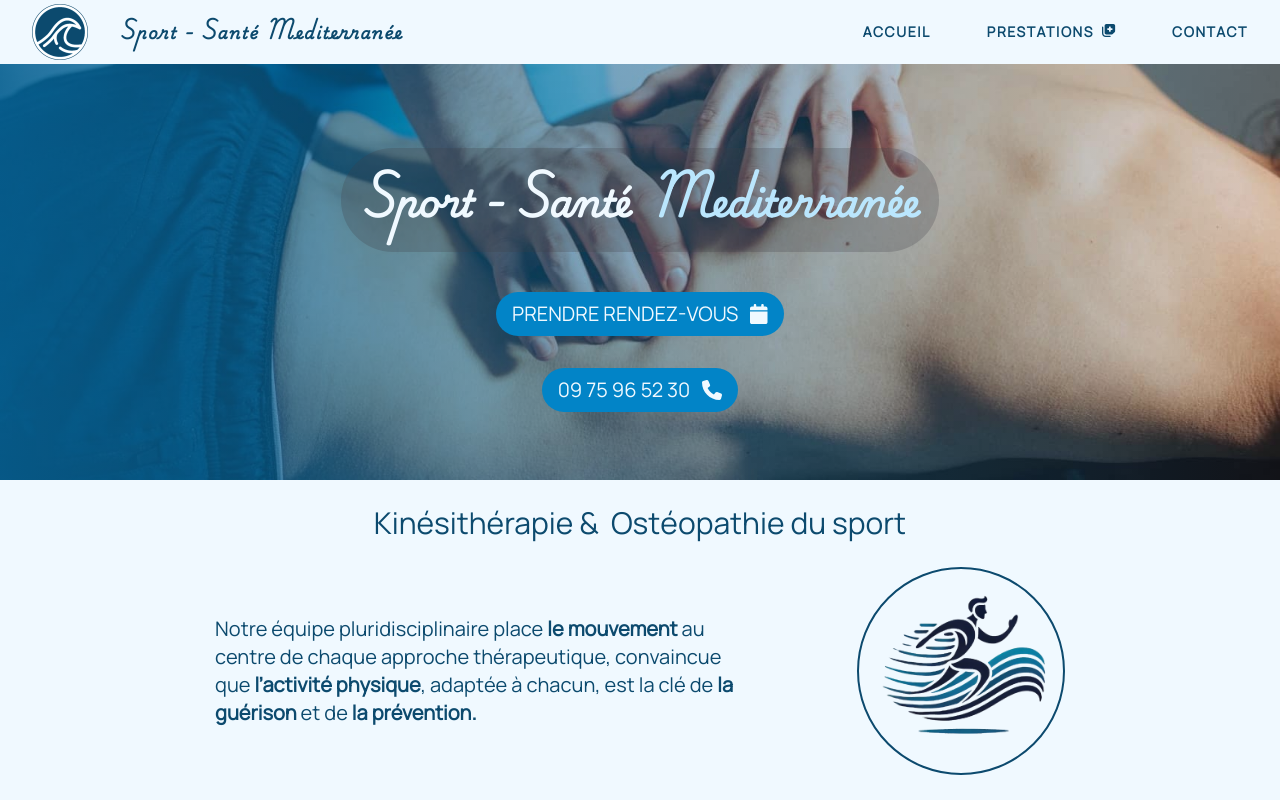
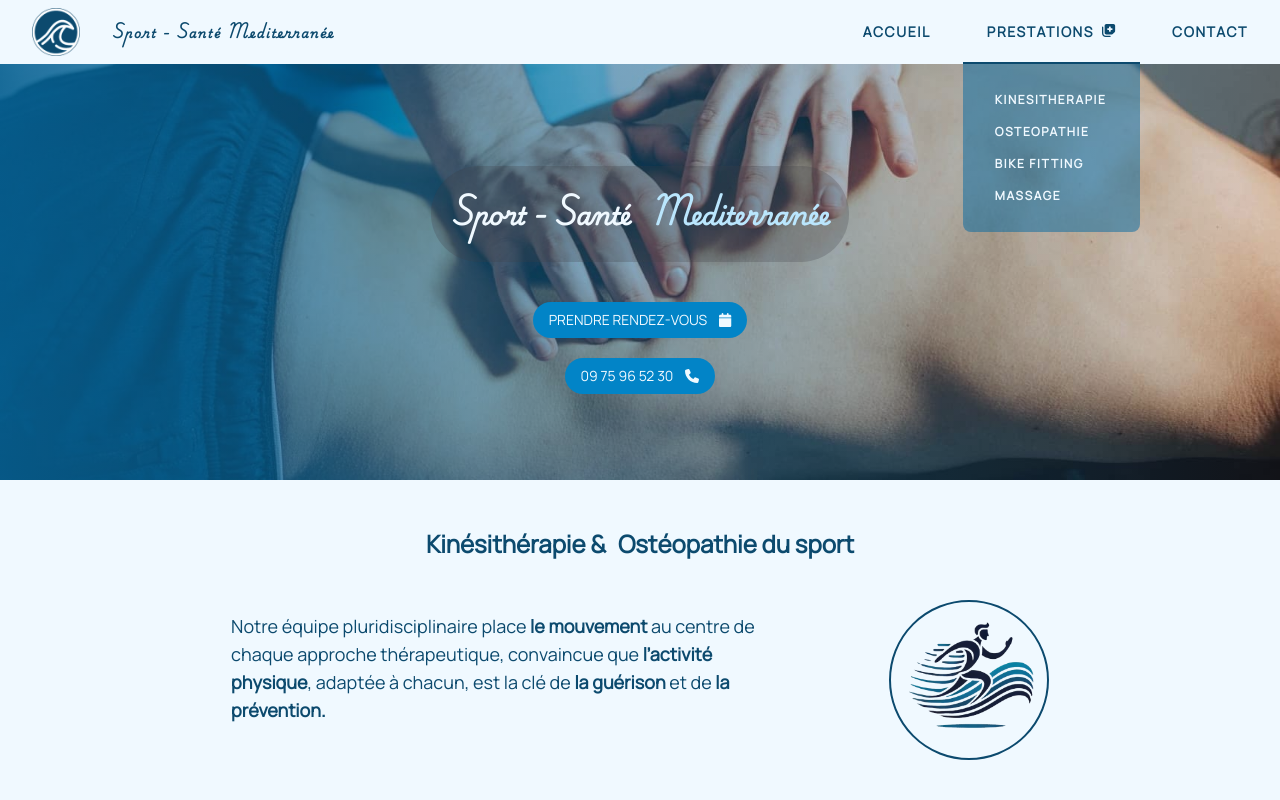
Before and after one commit to blenkcode/SPORT-SANTE-MEDITERRANEE, a Next.js app: page / in a window 1280 px wide. Both pictures are taken after a click on the element "PRESTATIONS". Shown: the top 800 px of the page. Built offline with nearby package versions, Linux system fonts and the light colour scheme.

Commit message:
responsive header

```diff
--- a/src/app/header.tsx
+++ b/src/app/header.tsx
@@ -24,21 +24,24 @@ export default function Header() {
 
   return (
     <header
-      className={`bg-sky-50 font-Manrope tracking-widest transition-all duration-500 text-sky-900 2xl:h-20 lg:h-16  flex lg:pl-8 lg:justify-between justify-evenly items-center fixed top-0 left-0 w-full z-50 lg:-translate-y-0 h-lvh lg:flex-row flex-col ${
+      className={`bg-sky-50 font-Manrope tracking-widest transition-all duration-500 text-sky-900 2xl:h-20 xl:h-16 lg:h-14   flex lg:pl-8 lg:justify-between justify-evenly items-center fixed top-0 left-0 w-full z-50 lg:-translate-y-0 h-lvh lg:flex-row flex-col ${
         isMenuOpen
           ? "translate-x-0 lg:translate-0"
           : "lg:translate-x-0 translate-x-full"
       }`}
     >
       <div className="flex lg:flex-row flex-col items-center lg:pt-0 pt-5 h-1/5 lg:h-full">
-        <img src="/logomain.png" className="lg:h-14 h-1/2 lg:mr-8"></img>
-        <div className="text-md font-Play mt-10 lg:mt-0 font-bold">
+        <img
+          src="/logomain.png"
+          className="2xl:h-14 xl:h-12 lg:h-10 h-1/2 lg:mr-8"
+        ></img>
+        <div className="2xl:text-lg xl:text-md lg:text-xs  font-Play mt-10 lg:mt-0 font-bold">
           Sport - Santé Mediterranée{" "}
         </div>
       </div>
       <div className="flex lg:justify-between justify-start lg:flex-row flex-col items-center w-fit lg:h-full h-2/3  font-semibold">
         <Link
-          className="px-8 flex justify-center  relative items-center  lg:text-sm text-2xl h-20 lg:h-full w-fit transition-all"
+          className="px-8 flex justify-center  relative items-center  2xl:text-md lg:text-sm  h-20 lg:h-full w-fit transition-all"
           href="/"
           onMouseEnter={() => setAcceuilHover(true)}
           onMouseLeave={() => setAcceuilHover(false)}
@@ -53,11 +56,12 @@ export default function Header() {
 
         {/* Dropdown for KINESITHERAPIE */}
         <div
-          className={`px-6 relative flex items-center lg:text-sm text-2xl h-20 lg:h-full  w-fit justify-center transition-all`}
-          onMouseEnter={handleMouseEnter}
-          onMouseLeave={handleMouseLeave}
+          className={`px-6 relative flex items-center 2xl:text-md lg:text-sm h-20 lg:h-full  w-fit justify-center transition-all`}
         >
-          <div className="flex items-center w-fit cursor-pointer opacity-0 lg:opacity-100">
+          <div
+            onMouseEnter={handleMouseEnter}
+            className="flex items-center w-fit h-full cursor-pointer opacity-0 lg:opacity-100"
+          >
             PRESTATIONS
             <FontAwesomeIcon
               icon={faNotesMedical}
@@ -74,7 +78,8 @@ export default function Header() {
 
           {/* Dropdown Menu */}
           <div
-            className={`absolute transition-all lg:text-sky-50 text-sky-900 w-full duration-500 bg-sky-700 py-5 left-0  mt-72 -translate-y-3 lg:bg-opacity-50 bg-opacity-0  lg:text-sm text-2xl flex flex-col h-fit justify-between rounded-b-lg z-10 border-sky-100 lg:${
+            onMouseLeave={handleMouseLeave}
+            className={`absolute transition-all lg:text-sky-50 text-sky-900 w-full duration-500 bg-sky-700 py-5 left-0  mt-72 2xl:-translate-y-5 xl:-translate-y-7 lg:-translate-y-8 lg:bg-opacity-50 bg-opacity-0  2xl:text-md  lg:text-xs flex flex-col h-fit justify-between rounded-b-lg z-10 border-sky-100 lg:${
               dropdownOpen ? "opacity-100 " : "opacity-0 "
             } ${
               isMenuOpen ? "opacity-100 lg:opacity-0" : "opacity-0 lg:opacity-0"
@@ -107,7 +112,7 @@ export default function Header() {
           </div>
         </div>
         <Link
-          className="px-8 flex justify-center lg:text-sm text-2xl relative items-center   h-20 lg:h-full  w-fit transition-all lg:mt-0 mt-96"
+          className="px-8 flex justify-center  relative items-center  2xl:text-md lg:text-sm h-20 lg:h-full w-fit transition-all"
           href="/"
           onMouseEnter={() => setContactHover(true)}
           onMouseLeave={() => setContactHover(false)}
--- a/src/app/landing.tsx
+++ b/src/app/landing.tsx
@@ -62,7 +62,7 @@ const Landing = () => {
                     : "-translate-x-56 opacity-0 blur-sm"
                 }`}
               >
-                <div className="bg-zinc-700 bg-opacity-25 px-10 lg:px-5 py-8 rounded-full items-center justify-center flex flex-col sm:flex-row font-Play xl:text-4xl lg:text-3xl sm:text-3xl text-2xl ">
+                <div className="bg-zinc-700 bg-opacity-25 px-10 lg:px-5 py-8 rounded-full items-center justify-center flex flex-col sm:flex-row font-Play 2xl:text-4xl lg:text-2xl sm:text-3xl text-2xl ">
                   Sport - Santé{" "}
                   <span className="sm:ml-5 mt-10 sm:mt-0 text-sky-200">
                     Mediterranée
@@ -71,7 +71,7 @@ const Landing = () => {
               </h1>
             </div>
             <div
-              className={`duration-title transition-all flex items-center justify-center xl:text-xl 2xl:text-2xl lg:text-lg text-xl ease-in-out delay-500 ${
+              className={`duration-title transition-all flex items-center justify-center 2xl:text-xl  lg:text-sm text-xl ease-in-out delay-500 ${
                 titleVisible ? "opacity-100 " : "opacity-0 "
               }`}
             >
@@ -84,11 +84,11 @@ const Landing = () => {
               </Link>
             </div>
             <div
-              className={`duration-title xl:text-xl 2xl:text-2xl lg:text-lg text-xl flex items-center justify-center transition-all ease-in-out delay-500 ${
+              className={`duration-title 2xl:text-xl  lg:text-sm text-xl flex items-center justify-center transition-all ease-in-out delay-500 ${
                 titleVisible ? "opacity-100 " : "opacity-0 "
               }`}
             >
-              <div className="mt-8 text-sky-50 bg-sky-600 py-2 px-4 rounded-full flex font-thin justify-center items-center cursor-pointer hover:text-sky-600 hover:bg-sky-50 w-fit transition-colors">
+              <div className="mt-8 2xl:mt-8 lg:mt-5 text-sky-50 bg-sky-600 py-2 px-4 rounded-full flex font-thin justify-center items-center cursor-pointer hover:text-sky-600 hover:bg-sky-50 w-fit transition-colors">
                 09 75 96 52 30
                 <FontAwesomeIcon className="ml-3 " icon={faPhone} />
               </div>
@@ -98,13 +98,13 @@ const Landing = () => {
         </div>
       </div>
       <div className="lg:h-2/5 h-fit bg-sky-50  text-sky-900 flex flex-col items-center justify-evenly ">
-        <h2 className=" font-extrabold lg:font-normal lg:py-0 py-10 flex sm:flex-row flex-col sm:text-3xl  xl:text-3xl text-2xl">
+        <h2 className=" lg:font-extrabold font-normal lg:py-0 py-10 flex sm:flex-row flex-col sm:text-3xl  2xl:text-3xl xl:text-2xl lg:text-2xl text-2xl 2xl:mt-0 lg:mt-2">
           {" "}
           <span className="lg:mr-3 mr-0">Kinésithérapie & </span>Ostéopathie du
           sport
         </h2>
         <div className="flex items-center lg:flex-row flex-col justify-evenly w-10/12">
-          <p className="lg:text-lg md:text-xl sm:text-lg text-md xl:text-xl 2xl:w-1/3 xl:w-1/2 lg:w-1/2">
+          <p className="2xl:text-xl xl:text-lg lg:text-md  text-md  2xl:w-1/3 xl:w-1/2 lg:w-1/2 2xl:pb-0 xl:pb-6 lg:^b">
             {" "}
             Notre équipe pluridisciplinaire place{" "}
             <span className="font-bold">le mouvement </span>au centre de chaque
@@ -116,7 +116,7 @@ const Landing = () => {
           </p>
           <img
             src="/logocourse.png"
-            className={`2xl:w-52 xl:w-52 w-1/2 lg:w-40 md:w-1/3 lg:my-0 my-10 rounded-full border-2 border-solid border-sky-900  transition-all duration-1000 ${
+            className={`2xl:w-52 xl:w-40 w-1/2 lg:w-36 md:w-1/3 lg:my-0 my-10 rounded-full border-2 border-solid border-sky-900  transition-all duration-1000 ${
               isVisible
                 ? "-translate-x-0 opacity-100 rotate-0"
                 : "-translate-x-full opacity-0 rotate-180 lg:-translate-x-0 lg:opacity-100 lg:rotate-0"
```
